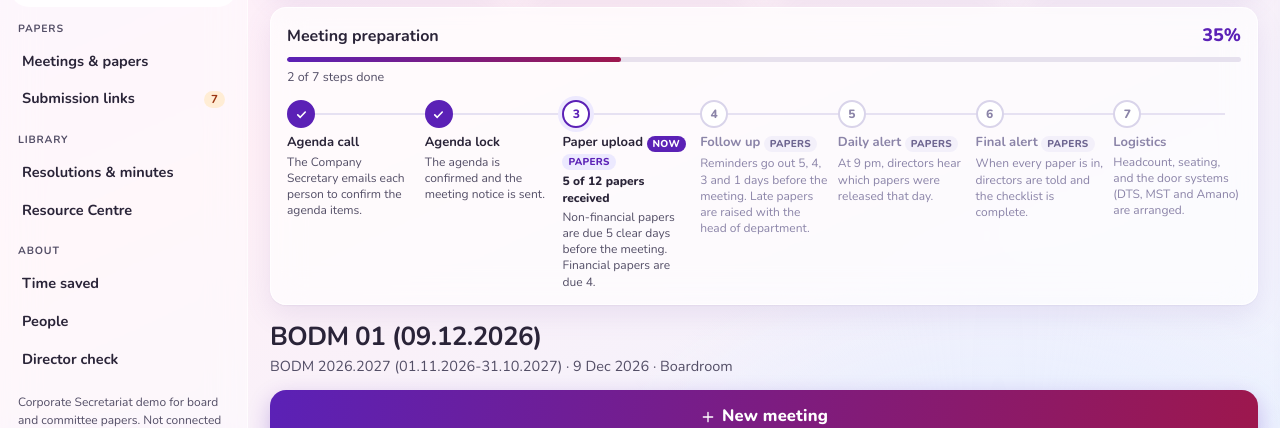
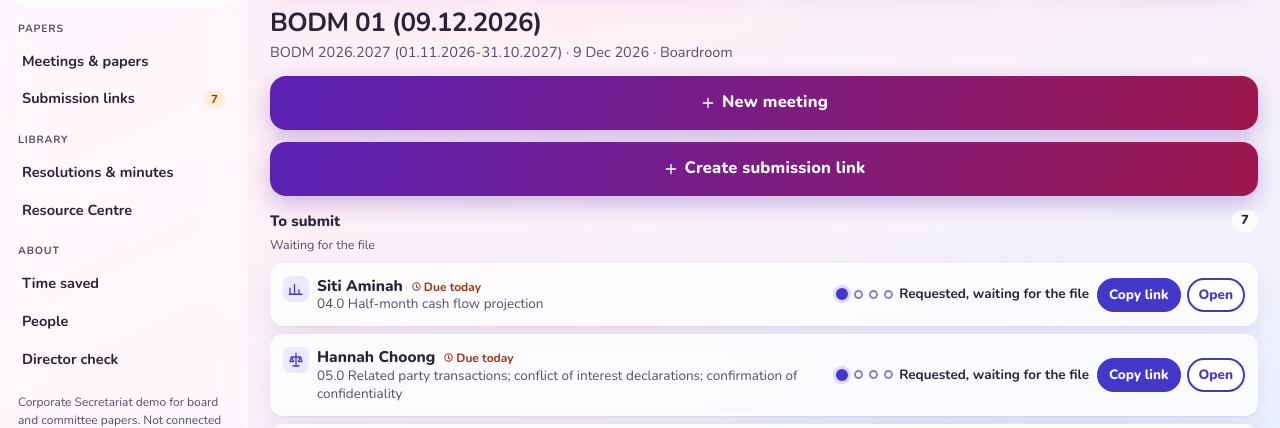
Before and after one commit to systemdigitalcookie-hash/dc-agents-assets, a plain HTML site: page play/bp-ewdg-7k3m/index.html in a window 1280 px wide. Shown: the part 361-789 px from the top of the page. Drawn offline with nearby package versions, Linux system fonts and the light colour scheme.

Commit message:
Remove the meeting preparation tracker
The dashboard keeps the hero cards and the paper list, without the seven-step stepper.

Co-authored-by: Digital Cookie <systemdigitalcookie-hash@users.noreply.github.com>

```diff
--- a/play/bp-ewdg-7k3m/index.html
+++ b/play/bp-ewdg-7k3m/index.html
@@ -150,26 +150,6 @@ th{font-size:12.5px;color:var(--muted);font-weight:700;background:rgba(255,255,2
 .meter{height:5px;border-radius:99px;background:rgba(90,70,140,.14);margin-top:8px;overflow:hidden}
 .meter i{display:block;height:100%;width:0;border-radius:99px;background:linear-gradient(90deg,#5b21b6,#9d174d)}
 .kpi .late{color:#9f1239;font-weight:800}
-.prep{margin:0 0 16px}
-.prephead{display:flex;align-items:baseline;gap:10px;margin:0 0 8px}
-.prephead h2{margin:0;font-size:16px}
-.prephead .pct{margin-left:auto;font-size:18px;font-weight:800;color:#5b21b6}
-.prep .subline{margin:6px 0 0}
-.steps7{display:grid;grid-template-columns:repeat(7,minmax(0,1fr));gap:10px;list-style:none;margin:14px 0 0;padding:0;position:relative}
-.steps7:before{content:"";position:absolute;top:13px;left:16px;right:16px;height:2px;background:#e6e1f2;z-index:0}
-.steps7 li{min-width:0;position:relative;z-index:1}
-.steps7 .dot{width:28px;height:28px;border-radius:50%;display:grid;place-items:center;font-size:12px;font-weight:800;border:2px solid #d9d4ea;background:#fff;color:#8b84a8;margin-bottom:6px}
-.steps7 .dot svg{width:15px;height:15px;stroke:#fff;fill:none;stroke-width:2.6;stroke-linecap:round;stroke-linejoin:round}
-.steps7 li.done .dot{background:#5b21b6;border-color:#5b21b6;color:#fff}
-.steps7 li.now .dot{border-color:#5b21b6;color:#5b21b6;box-shadow:0 0 0 4px #ede9fe}
-.steps7 b{display:block;font-size:13px;line-height:1.25}
-.steps7 .detail,.steps7 .live{display:block;margin-top:3px;font-size:12px;line-height:1.35;color:var(--muted);overflow-wrap:anywhere}
-.steps7 .live{font-weight:750;color:var(--ink)}
-.steps7 li.soon b,.steps7 li.soon .detail,.steps7 li.soon .live{color:#8b84a8}
-.nowlab,.ptag{display:inline-block;border-radius:99px;font-size:10px;font-weight:800;letter-spacing:.03em;line-height:1.4;padding:1px 6px;margin:2px 4px 0 0;vertical-align:middle}
-.nowlab{background:#5b21b6;color:#fff;text-transform:uppercase}
-.ptag{background:#ece9ff;color:#5b21b6;text-transform:uppercase}
-.steps7 li.soon .ptag{background:#f3f0fa;color:#6d6590}
 .plist{margin:0 0 14px;min-width:0}
 .phead{display:flex;align-items:center;gap:8px;margin:0 0 4px;font-size:15px;font-weight:800}
 .phead .n{margin-left:auto;background:rgba(255,255,255,.75);border-radius:99px;min-width:26px;text-align:center;padding:1px 8px;font-size:13px;font-weight:800}
@@ -303,12 +283,6 @@ body.upload-mode .main{max-width:860px;margin:0 auto;font-size:17px}
  .seg button{flex:1}
  .g4,.g3,.g2,.row2{grid-template-columns:1fr}
  .overview{grid-template-columns:repeat(2,minmax(0,1fr));gap:10px}
- .steps7{display:flex;flex-direction:column;gap:0}
- .steps7:before{display:none}
- .steps7 li{display:grid;grid-template-columns:28px minmax(0,1fr);column-gap:10px;padding:0 0 12px}
- .steps7 li:before{content:"";position:absolute;left:13px;top:28px;bottom:0;width:2px;background:#e6e1f2}
- .steps7 li:last-child:before{display:none}
- .steps7 .dot{margin:0}
  .card,.tw,.pack,.grid,.prow,.plist{max-width:100%;min-width:0}
  .sheet{border:none;background:transparent;overflow:visible;backdrop-filter:none}
  .sheet table,.sheet tbody,.sheet tr,.sheet td{display:block;width:100%}
@@ -1057,7 +1031,6 @@ function screenHome(){
  const others=state.meetings.filter(x=>x.companyId===state.companyId && x.id!==m.id).sort((a,b)=>b.date.localeCompare(a.date));
  const overview=meetingOverview(m);
  return overview
-  +prepTracker(m)
   +'<div class="top" data-testid="dashboard"><div><h1>'+esc(meetingTitle(m))+'</h1><div class="sub">'+esc(folderTitle(m))+' · '+esc(fmt(m.date))+(m.venue?' · '+esc(m.venue):'')+'</div></div><span class="sp"></span>'
   +'<button class="btn create" type="button" data-act="create-meeting"><svg class="bico" viewBox="0 0 24 24" aria-hidden="true"><path d="M12 5v14M5 12h14"/></svg>New meeting</button>'
   +'<button class="btn create" type="button" data-testid="create-link" data-act="create-link" data-meeting="'+m.id+'"><svg class="bico" viewBox="0 0 24 24" aria-hidden="true"><path d="M12 5v14M5 12h14"/></svg>Create submission link</button></div>'
@@ -1092,42 +1065,6 @@ function meetingOverview(m){
   +'</div>';
 }
 function kpi(v,l,d){return '<div class="card kpi"><div class="v">'+esc(v)+'</div><div class="l">'+esc(l)+'</div>'+(d?'<div class="d muted">'+esc(d)+'</div>':'')+'</div>'}
-const CHECK='<svg viewBox="0 0 24 24" aria-hidden="true"><path d="M6 12.5 10 16.5 18 8"/></svg>';
-function prepTracker(m){
- const papers=papersFor(m.id);
- const waiting=papers.filter(p=>{const st=displayStatus(p); return st==='requested'||st==='revision'}).length;
- const total=papers.length;
- const received=total-waiting;
- const published=papers.filter(p=>displayStatus(p)==='published').length;
- let current=3;
- if(!total) current=1;
- else if(received<total) current=3;
- else if(published<total) current=5;
- else if(m.date>DEMO_TODAY) current=6;
- else current=8;
- const frac=current===3&&total? received/total : 0;
- const pct=Math.round((((Math.min(current,8)-1)+frac)/7)*100);
- const done=Math.max(0, Math.min(current,8)-1);
- const steps=[
-  ['Agenda call','The Company Secretary emails each person to confirm the agenda items.', false],
-  ['Agenda lock','The agenda is confirmed and the meeting notice is sent.', false],
-  ['Paper upload','Non-financial papers are due 5 clear days before the meeting. Financial papers are due 4.', true],
-  ['Follow up','Reminders go out 5, 4, 3 and 1 days before the meeting. Late papers are raised with the head of department.', true],
-  ['Daily alert','At 9 pm, directors hear which papers were released that day.', true],
-  ['Final alert','When every paper is in, directors are told and the checklist is complete.', true],
-  ['Logistics','Headcount, seating, and the door systems (DTS, MST and Amano) are arranged.', false]
- ];
- const items=steps.map((s,i)=>{
-  const n=i+1;
-  const state=n<current?'done':n===current?'now':'soon';
-  const dot=state==='done'?CHECK:String(n);
-  const tag=s[2]?' <span class="ptag">Papers</span>':'';
-  const now=state==='now'?' <span class="nowlab">Now</span>':'';
-  const live=n===3?'<span class="live">'+received+' of '+total+' papers received</span>':'';
-  return '<li class="'+state+(s[2]?' papers':'')+'"><span class="dot">'+dot+'</span><div><b>'+s[0]+now+tag+'</b>'+live+'<span class="detail">'+s[1]+'</span></div></li>';
- }).join('');
- return '<section class="card prep" data-testid="prep"><div class="prephead"><h2>Meeting preparation</h2><span class="pct">'+pct+'%</span></div><div class="meter" role="progressbar" aria-valuemin="0" aria-valuemax="100" aria-valuenow="'+pct+'" aria-label="Meeting preparation"><i style="width:'+pct+'%"></i></div><p class="tiny muted subline">'+done+' of 7 steps done</p><ol class="steps7">'+items+'</ol></section>';
-}
 const DUE_CLOCK='<svg class="dueico" viewBox="0 0 24 24" aria-hidden="true"><circle cx="12" cy="12" r="8"/><path d="M12 8v5l3 2"/></svg>';
 function cardDue(due){
  const n=businessDaysFromTo(DEMO_TODAY, due);
```
